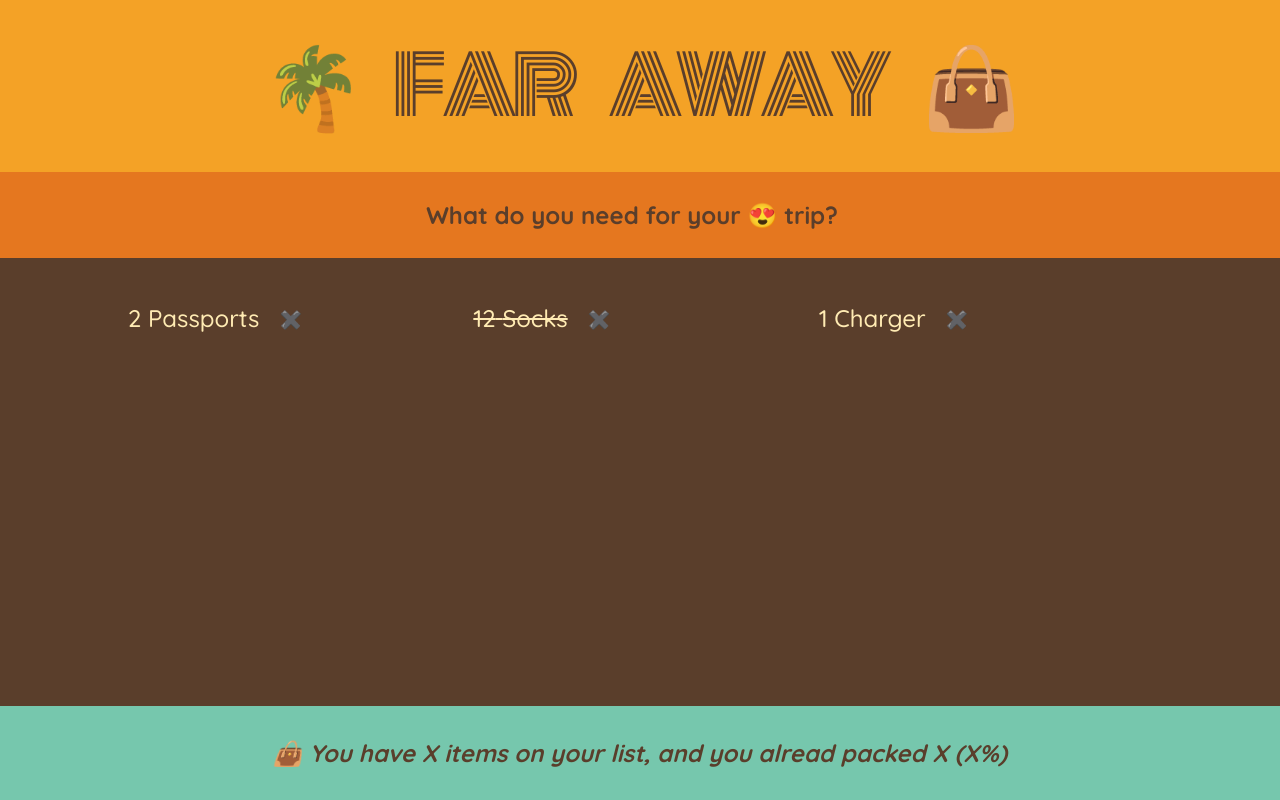
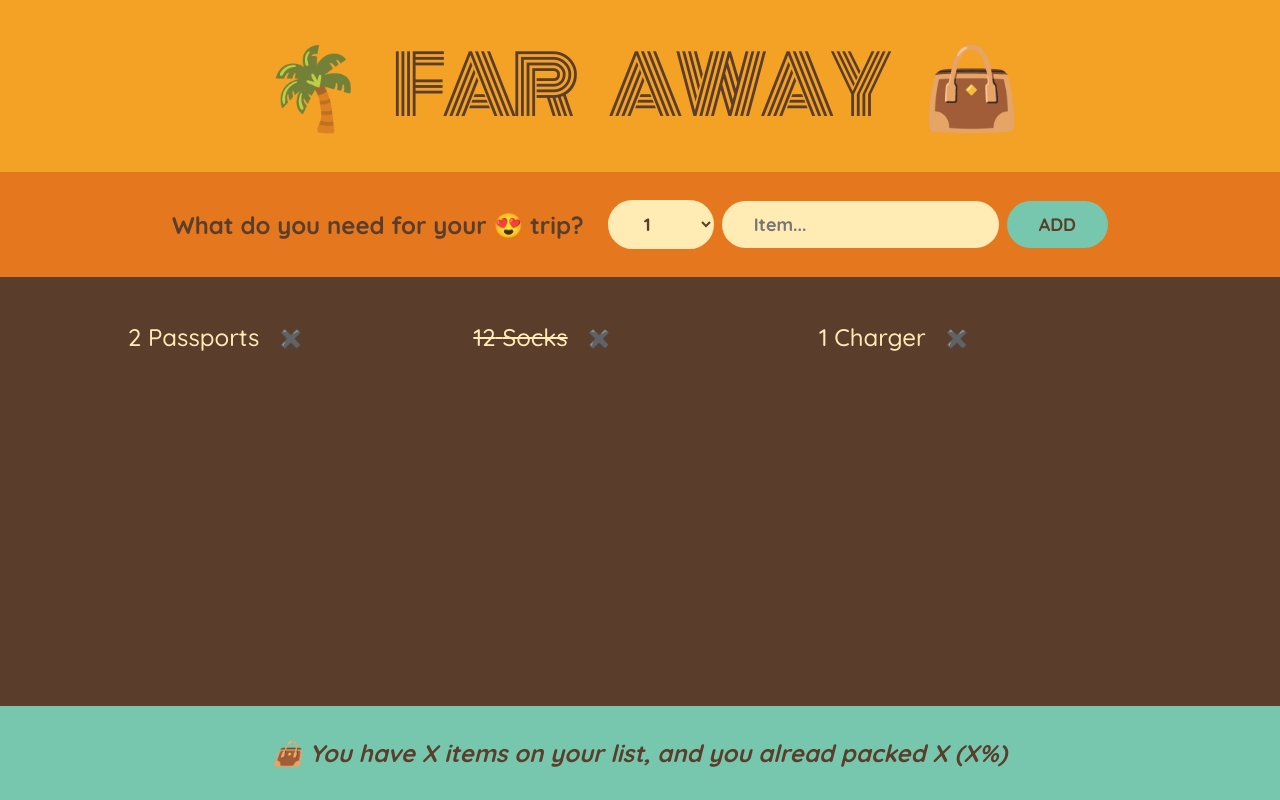
Before and after one commit to manoelsslima/turc-travel-list, a React (Create React App) app: page / in a window 1280 px wide. Built offline with nearby package versions, Linux system fonts and the light colour scheme.

Commit message:
feat: building a form and handling submissions

```diff
--- a/src/App.js
+++ b/src/App.js
@@ -20,10 +20,27 @@
 }
 
 function Form() {
+  // receive an event from form (onSubmit)
+  function handleSubmit(e) {
+    // avoid the submission
+    e.preventDefault();
+    console.log(e);
+  }
   return (
-    <div className="add-form">
+    // onSubmit={handleSubmit} is the same as onSubmit={(e) => handleSubmit(e)}
+    <form className="add-form" onSubmit={handleSubmit}>
       <h3>What do you need for your 😍 trip?</h3>
-    </div>
+      <select>
+        {/* (currentValue, index) */}
+        {Array.from({ length: 20 }, (_, i) => i + 1).map((num) => (
+          <option value={num} key={num}>
+            {num}
+          </option>
+        ))}
+      </select>
+      <input type="text" placeholder="Item..." />
+      <button>Add</button>
+    </form>
   );
 }
 
@@ -32,7 +49,7 @@
     <div className="list">
       <ul>
         {initialItems.map((item) => (
-          <Item item={item} />
+          <Item item={item} key={item.id} />
         ))}
       </ul>
     </div>
```
